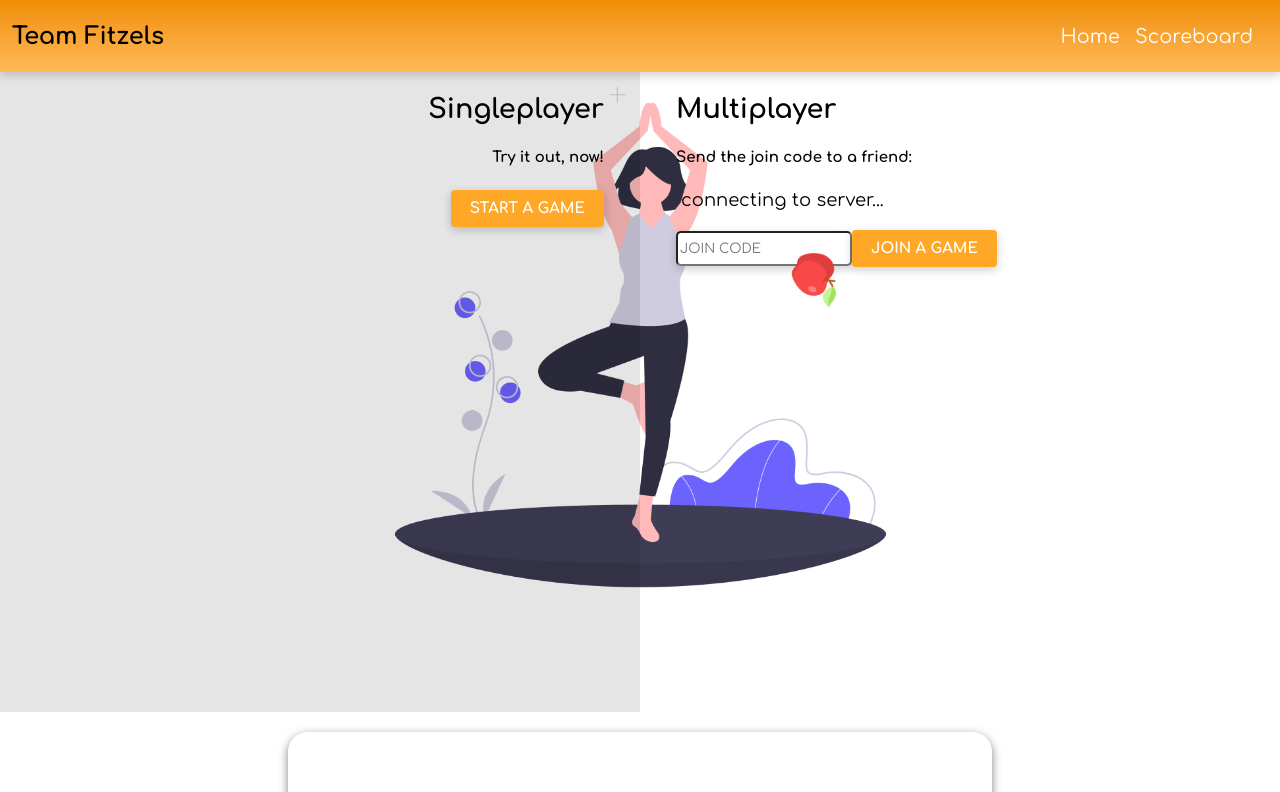
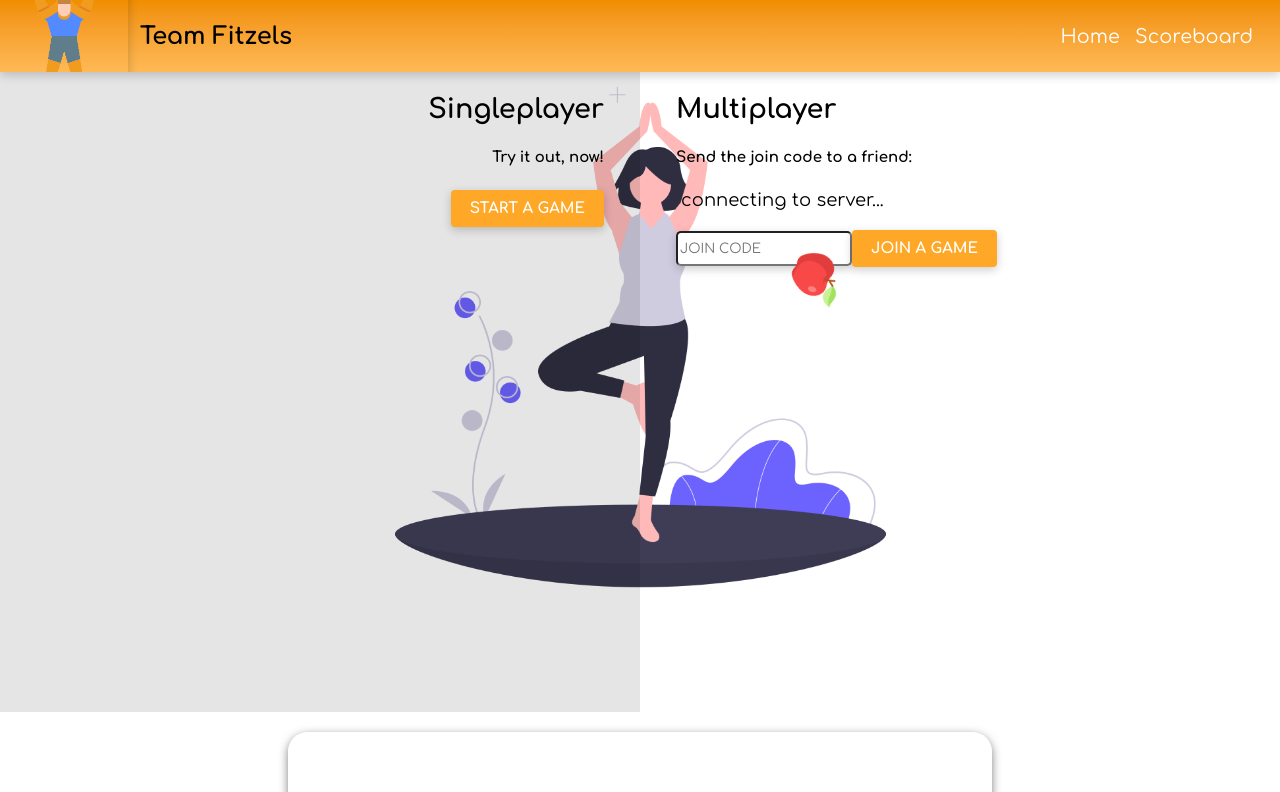
Before and after one commit to sutedalm/trashgame, a React (Create React App) app: page / in a window 1280 px wide. Shown: the top 792 px of the page. Built offline with nearby package versions, Linux system fonts and the light colour scheme; no server answers; what handsfree would draw is missing.

Commit message:
Add logo

```diff
--- a/src/components/Header/Header.css
+++ b/src/components/Header/Header.css
@@ -9,6 +9,12 @@
     align-items: center;
     box-shadow: 0 3px 10px rgb(0 0 0 / 0.2);
     height: 4.5em;
+}
+
+.headerLogo {
+    width: 10%;
+    height: fit-content;
+    box-shadow: 0 3px 10px rgb(0 0 0 / 0.2);
 }
 
 .headerNav {
--- a/src/components/Header/Header.js
+++ b/src/components/Header/Header.js
@@ -4,6 +4,7 @@ import { Link } from "react-router-dom";
 function Header() {
     return (
         <div className="headerContainer">
+            <img className="headerLogo" src="img/logo.png" alt="unserlogo!" />
             <span className="headerTeamName">Team Fitzels</span>
             <div className="headerNav">
                 <Link to="/" className="headerHome">
```
